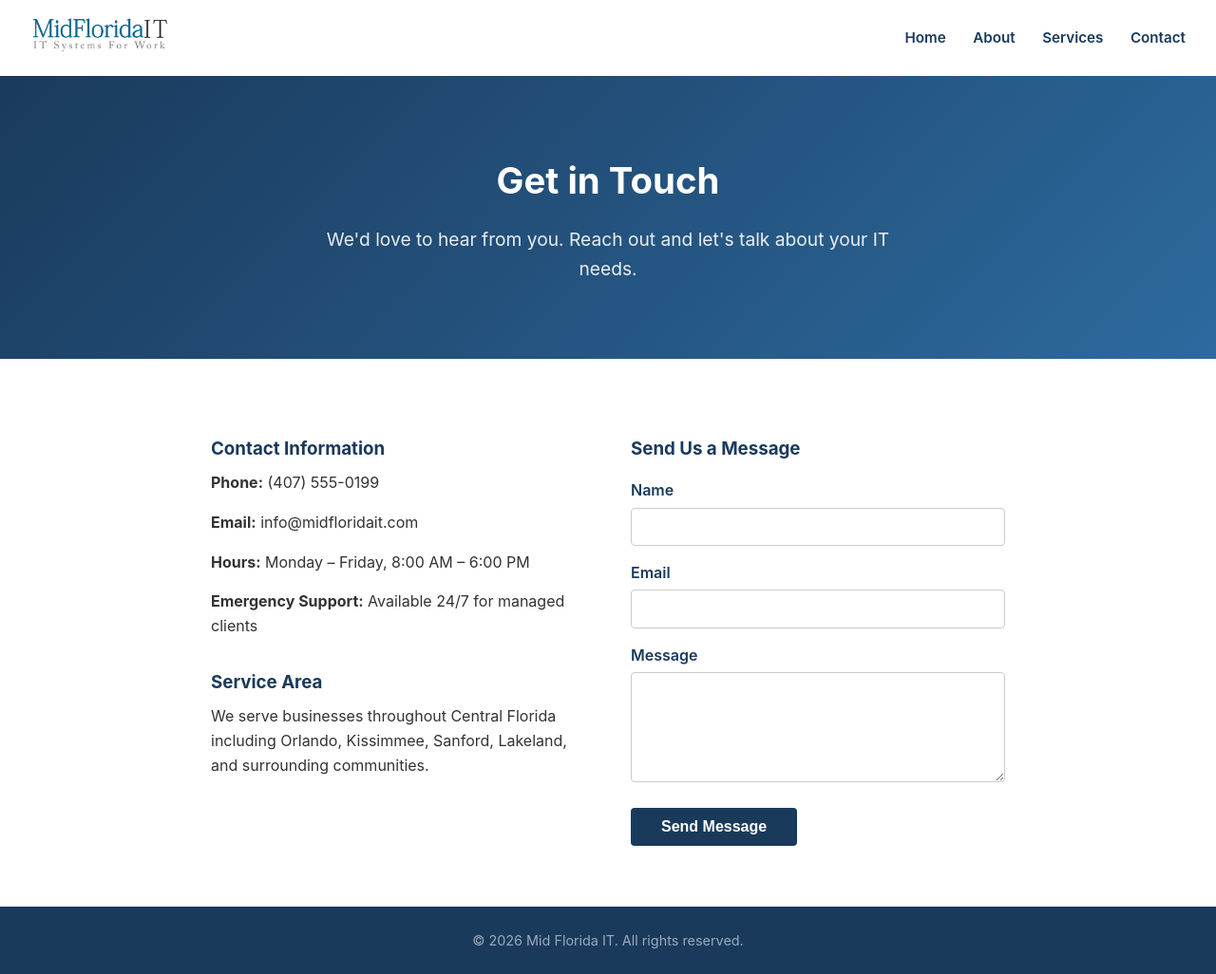
After one commit to billcd/midfloridait-com, a Flask app: page /contact in a window 1280 px wide. The commit adds this page. Shown: the whole page at 95% size. Run offline with Flask 3, Linux system fonts and the light colour scheme.

Commit message:
Add logo, About/Services/Contact pages, base template, and updated nav
- Integrate logo in header replacing text heading
- Add About, Services, and Contact pages with routes
- Extract shared layout into base.html template
- Restyle nav links for white header (bold, dark blue)
- Force vertical scrollbar for consistent page width
- Add commit-after-every-change workflow note to CLAUDE.md

Co-Authored-By: Claude Opus 4.5 <noreply@anthropic.com>

```diff
--- a/app.py
+++ b/app.py
@@ -9,5 +9,20 @@ def index():
     return render_template("index.html")
 
 
+@app.route("/about")
+def about():
+    return render_template("about.html")
+
+
+@app.route("/services")
+def services():
+    return render_template("services.html")
+
+
+@app.route("/contact")
+def contact():
+    return render_template("contact.html")
+
+
 if __name__ == "__main__":
     app.run(debug=True, port=int(os.environ.get("PORT", 5001)))
--- a/static/css/style.css
+++ b/static/css/style.css
@@ -2,6 +2,10 @@
     margin: 0;
     padding: 0;
     box-sizing: border-box;
+}
+
+html {
+    overflow-y: scroll;
 }
 
 body {
@@ -11,7 +15,7 @@ body {
 }
 
 header {
-    background: #1a3a5c;
+    background: #ffffff;
     color: #fff;
     padding: 1rem 2rem;
     display: flex;
@@ -19,18 +23,21 @@ header {
     align-items: center;
 }
 
-header h1 {
-    font-size: 1.4rem;
+.logo {
+    height: 40px;
+    width: auto;
 }
 
 nav a {
-    color: #cde;
+    color: #1a3a5c;
     text-decoration: none;
     margin-left: 1.5rem;
+    font-weight: 600;
+    font-size: 0.95rem;
 }
 
 nav a:hover {
-    color: #fff;
+    color: #2d6a9f;
 }
 
 .hero {
@@ -77,6 +84,72 @@ nav a:hover {
     color: #1a3a5c;
 }
 
+.content h3 {
+    margin-top: 2rem;
+    margin-bottom: 0.5rem;
+    color: #1a3a5c;
+}
+
+.content ul {
+    margin-left: 1.5rem;
+    margin-bottom: 1rem;
+}
+
+.content ul li {
+    margin-bottom: 0.4rem;
+}
+
+.content p {
+    margin-bottom: 1rem;
+}
+
+.contact-grid {
+    display: grid;
+    grid-template-columns: 1fr 1fr;
+    gap: 3rem;
+    margin-top: 1rem;
+}
+
+.contact-form label {
+    display: block;
+    font-weight: 600;
+    margin-bottom: 0.3rem;
+    margin-top: 1rem;
+    color: #1a3a5c;
+}
+
+.contact-form input,
+.contact-form textarea {
+    width: 100%;
+    padding: 0.6rem;
+    border: 1px solid #ccc;
+    border-radius: 4px;
+    font-family: inherit;
+    font-size: 0.95rem;
+}
+
+.contact-form button {
+    margin-top: 1.2rem;
+    padding: 0.7rem 2rem;
+    background: #1a3a5c;
+    color: #fff;
+    border: none;
+    border-radius: 4px;
+    font-size: 1rem;
+    font-weight: 600;
+    cursor: pointer;
+}
+
+.contact-form button:hover {
+    background: #2d6a9f;
+}
+
+@media (max-width: 600px) {
+    .contact-grid {
+        grid-template-columns: 1fr;
+    }
+}
+
 footer {
     background: #1a3a5c;
     color: #9ab;
--- /dev/null
+++ b/templates/base.html
@@ -0,0 +1,26 @@
+<!DOCTYPE html>
+<html lang="en">
+<head>
+    <meta charset="UTF-8">
+    <meta name="viewport" content="width=device-width, initial-scale=1.0">
+    <title>{% block title %}Mid Florida IT{% endblock %}</title>
+    <link rel="stylesheet" href="{{ url_for('static', filename='css/style.css') }}">
+</head>
+<body>
+    <header>
+        <a href="/"><img src="{{ url_for('static', filename='img/MidFloridaIT-logo.png') }}" alt="Mid Florida IT" class="logo"></a>
+        <nav>
+            <a href="/">Home</a>
+            <a href="/about">About</a>
+            <a href="/services">Services</a>
+            <a href="/contact">Contact</a>
+        </nav>
+    </header>
+
+    {% block content %}{% endblock %}
+
+    <footer>
+        &copy; 2026 Mid Florida IT. All rights reserved.
+    </footer>
+</body>
+</html>
--- /dev/null
+++ b/templates/contact.html
@@ -0,0 +1,35 @@
+{% extends "base.html" %}
+{% block title %}Contact — Mid Florida IT{% endblock %}
+
+{% block content %}
+    <section class="hero">
+        <h2>Get in Touch</h2>
+        <p>We'd love to hear from you. Reach out and let's talk about your IT needs.</p>
+    </section>
+
+    <section class="content">
+        <div class="contact-grid">
+            <div class="contact-info">
+                <h3>Contact Information</h3>
+                <p><strong>Phone:</strong> (407) 555-0199</p>
+                <p><strong>Email:</strong> info@midfloridait.com</p>
+                <p><strong>Hours:</strong> Monday – Friday, 8:00 AM – 6:00 PM</p>
+                <p><strong>Emergency Support:</strong> Available 24/7 for managed clients</p>
+                <h3>Service Area</h3>
+                <p>We serve businesses throughout Central Florida including Orlando, Kissimmee, Sanford, Lakeland, and surrounding communities.</p>
+            </div>
+            <div class="contact-form">
+                <h3>Send Us a Message</h3>
+                <form>
+                    <label for="name">Name</label>
+                    <input type="text" id="name" name="name" required>
+                    <label for="email">Email</label>
+                    <input type="email" id="email" name="email" required>
+                    <label for="message">Message</label>
+                    <textarea id="message" name="message" rows="5" required></textarea>
+                    <button type="submit">Send Message</button>
+                </form>
+            </div>
+        </div>
+    </section>
+{% endblock %}
```
Also changed, not shown: CLAUDE.md (+4 -0 lines), templates/about.html (added, +28 -0 lines), templates/index.html (+3 -21 lines), templates/services.html (added, +38 -0 lines), static/img/MidFloridaIT-logo.png (added).
